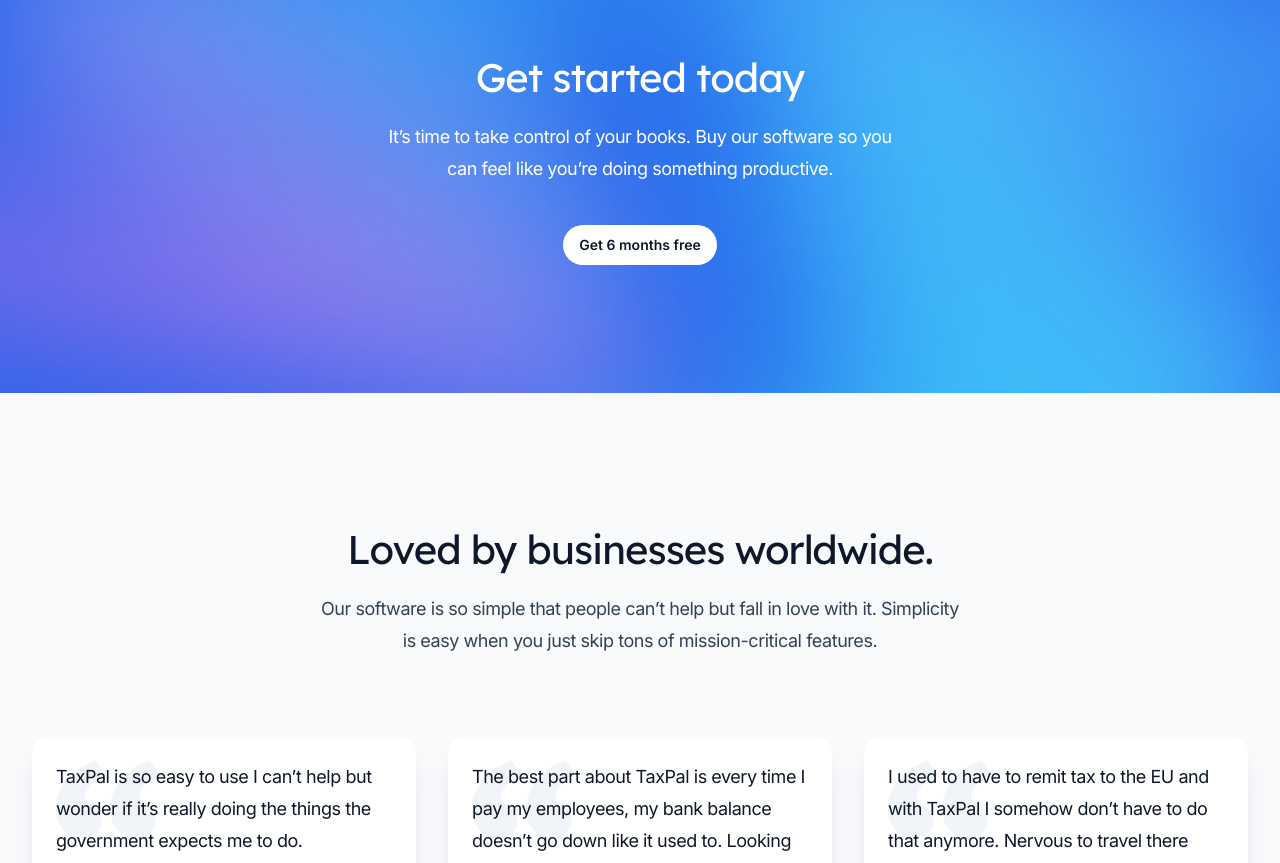
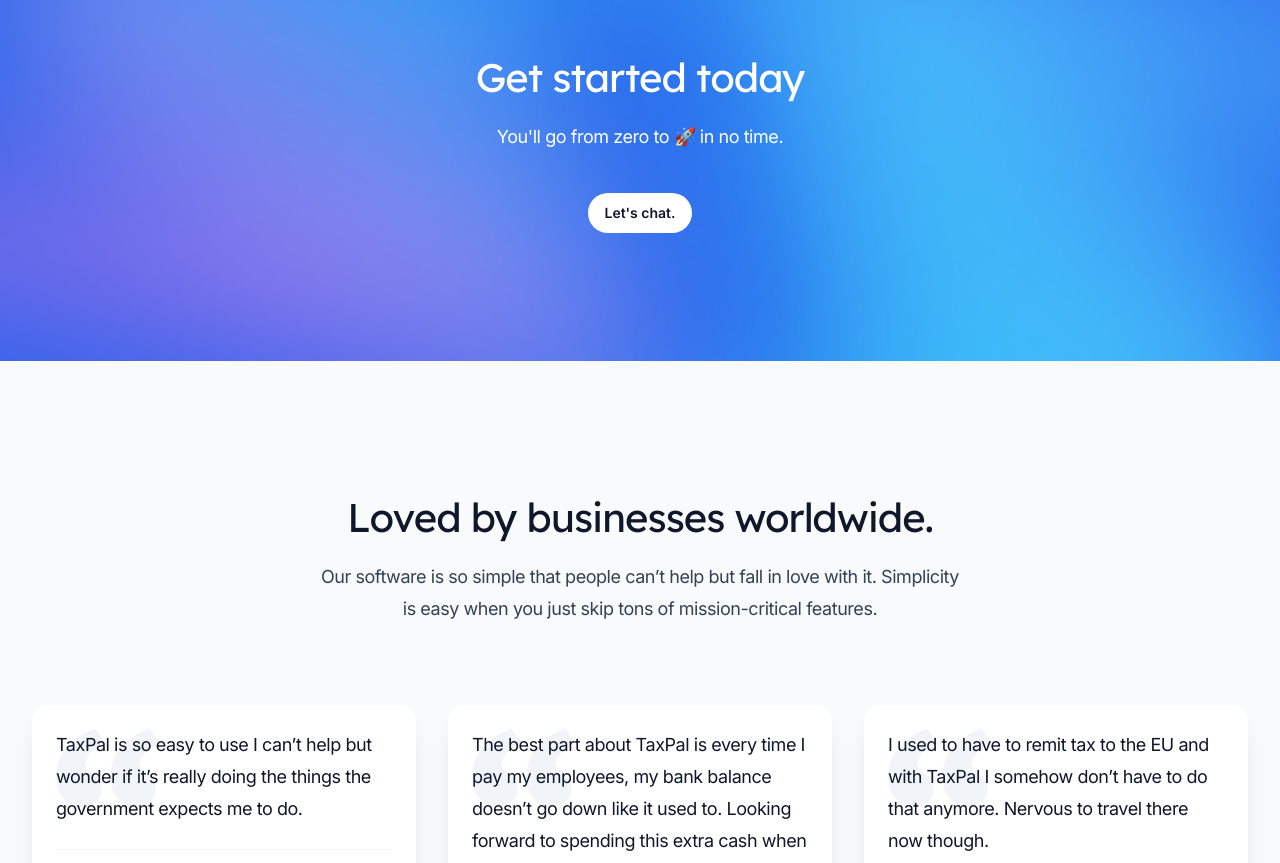
Before and after one commit to whiterabbittech/website, a Next.js app: page / in a window 1280 px wide. Shown: the part 3620-4483 px from the top of the page. Built offline with nearby package versions, Linux system fonts and the light colour scheme.

Commit message:
CTA copy update

```diff
--- a/src/components/CallToAction.jsx
+++ b/src/components/CallToAction.jsx
@@ -3,6 +3,12 @@
 import { Button } from '@/components/Button'
 import { Container } from '@/components/Container'
 import backgroundImage from '@/images/background-call-to-action.jpg'
+
+const copy = {
+  primary_cta: "Get started today",
+  cta_subtext: "You'll go from zero to 🚀 in no time.",
+  button_cta: "Let's chat.",
+};
 
 export function CallToAction() {
   return (
@@ -21,14 +27,13 @@
       <Container className="relative">
         <div className="mx-auto max-w-lg text-center">
           <h2 className="font-display text-3xl tracking-tight text-white sm:text-4xl">
-            Get started today
+            {copy.primary_cta}
           </h2>
           <p className="mt-4 text-lg tracking-tight text-white">
-            It’s time to take control of your books. Buy our software so you can
-            feel like you’re doing something productive.
+            {copy.cta_subtext}
           </p>
           <Button href="/register" color="white" className="mt-10">
-            Get 6 months free
+            {copy.button_cta}
           </Button>
         </div>
       </Container>
```
